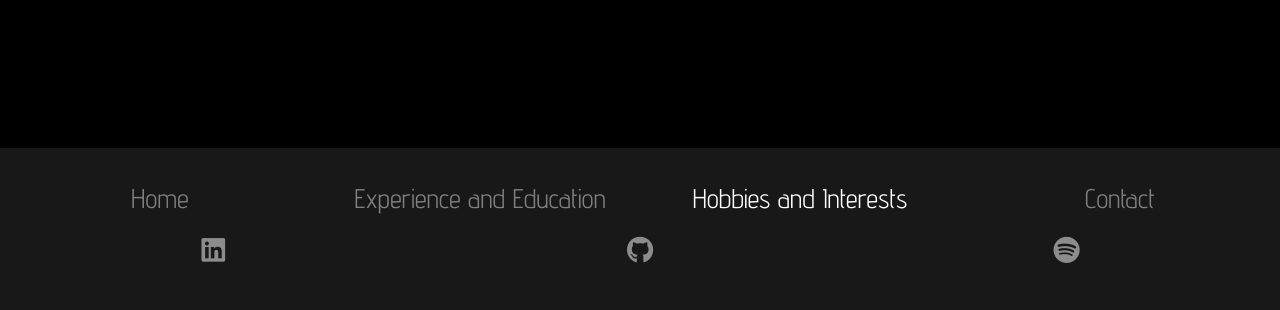
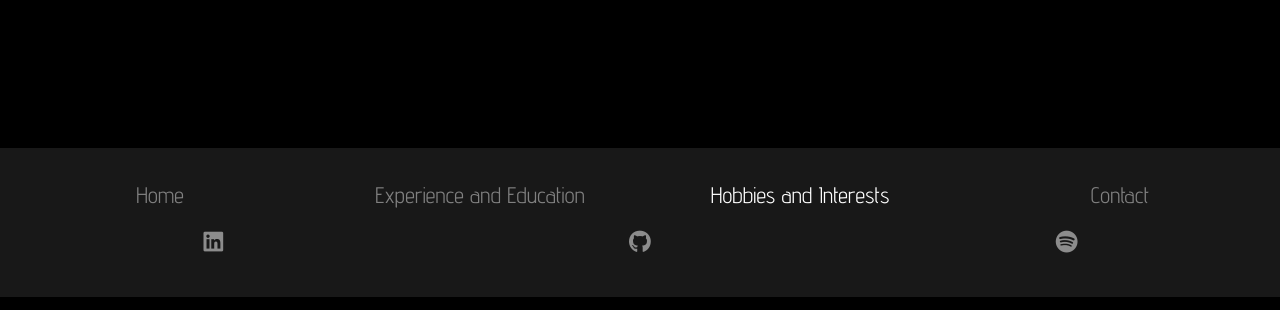
Before and after one commit to PenPen7531/penpen-tech-webpage, a Flask app: template templates/hobbies.html in a window 1280 px wide. Shown: the part 2140-2450 px from the top of the page. Run offline with Flask 2, Linux system fonts and the light colour scheme; the template is opened without the code that fills it, so the values that code supplies are empty; parts of the project's set-up code (start-up, migrations or seed data) failed here and were passed over; some libraries are stand-ins or nearby versions; some web fonts are replaced.

Commit message:
bottom nav font size

```diff
--- a/static/css/hobbies.css
+++ b/static/css/hobbies.css
@@ -11,6 +11,9 @@
     text-align: center;
 }
 
+.nav-font{
+    font-size: 1.25rem;
+}
 
 .para {
     font-size: 1.5rem;
@@ -266,7 +269,7 @@
 
 
 @media only screen and (max-width: 300px){
-    .para{
+    .para, .nav-font{
         font-size: 1rem;
     }
 
--- a/static/css/index.css
+++ b/static/css/index.css
@@ -108,6 +108,8 @@
     }
 }
 
+
+
 @media only screen and (min-width: 1500px){
     #content{
         padding: 100px;
--- a/templates/hobbies.html
+++ b/templates/hobbies.html
@@ -152,7 +152,7 @@
 
             </div>
 
-            <div class="container-fluid bot-nav para">
+            <div class="container-fluid bot-nav nav-font">
               <div class="row ">
                 <div class="col-sm text-center">
                   <a href="/" class="white">Home</a>
--- a/templates/index.html
+++ b/templates/index.html
@@ -92,6 +92,7 @@
                 </p>
               </div>
             </div>
+
           </div>
 </body>
 </html>
```
Also changed, not shown: 1 other file.
